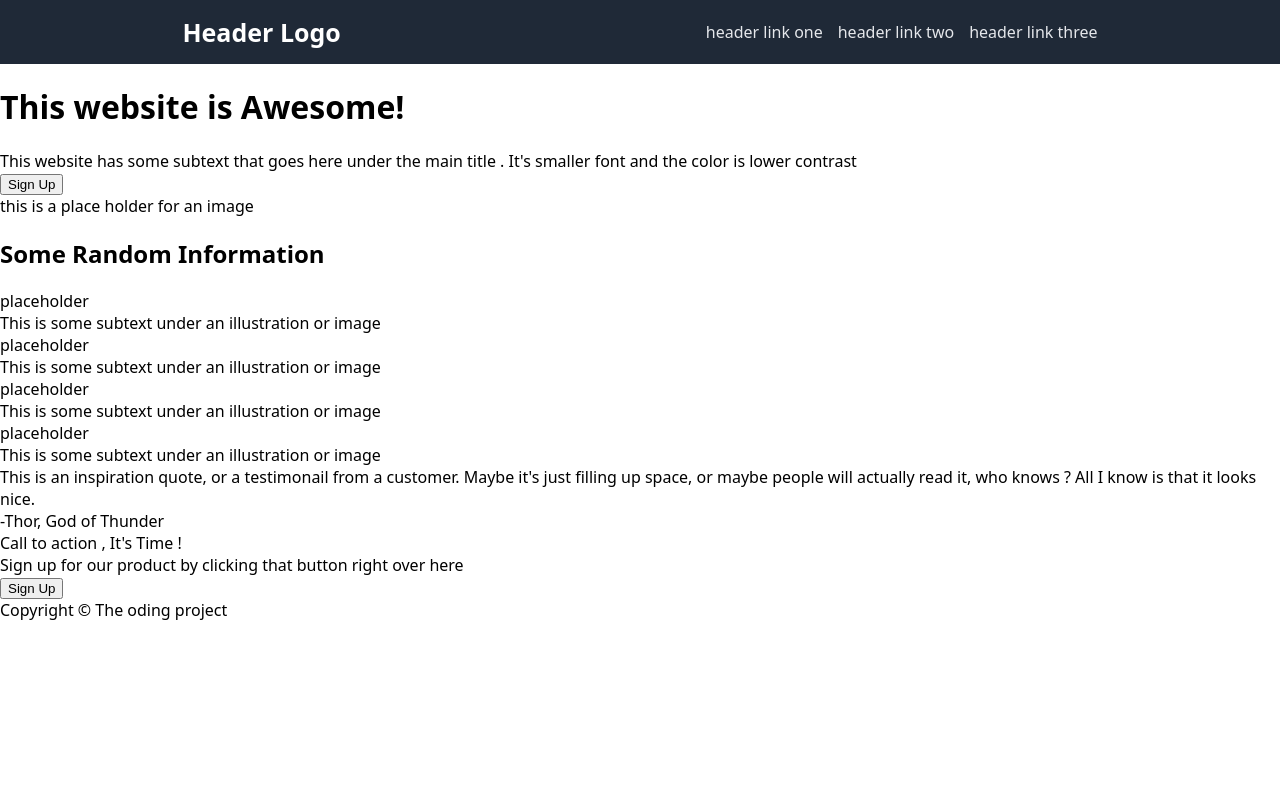
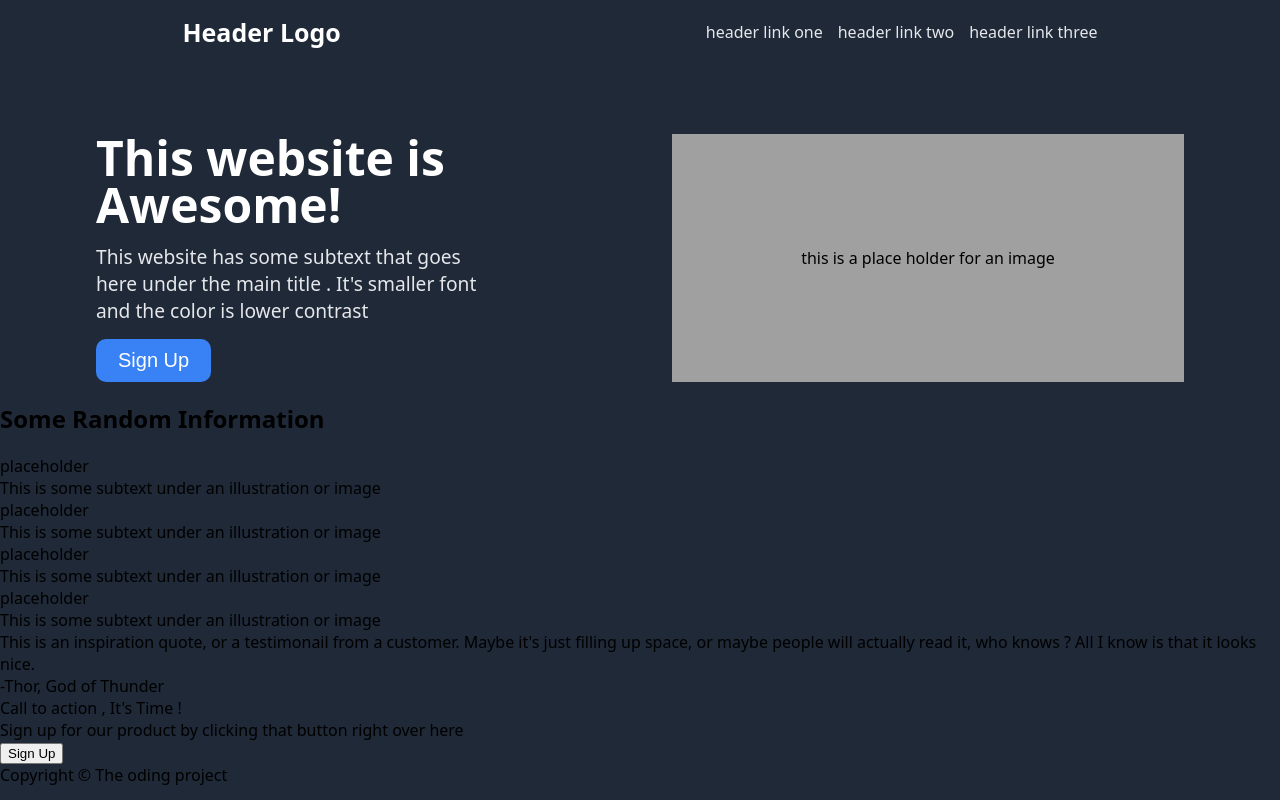
Before and after one commit to ahmedhosssam/landing-page, a plain HTML site: page index.html in a window 1280 px wide. Drawn offline with Linux system fonts and the light colour scheme.

Commit message:
finish awesome-section (I guess)

```diff
--- a/index.html
+++ b/index.html
@@ -19,12 +19,12 @@
 
     <div class="awesome-section">
       <div class="left-sec">
-        <h1>This website is Awesome!</h1>
-        <p>
+        <p>This website is Awesome!</p>
+        <p class="awesome-p">
           This website has some subtext that goes here under the main title .
           It's smaller font and the color is lower contrast
         </p>
-        <button class="awesome-btn">Sign Up</button>
+        <button>Sign Up</button>
       </div>
 
       <div class="right-sec">
--- a/style.css
+++ b/style.css
@@ -5,6 +5,7 @@ html {
 
 body,
 header,
+h1,
 h3,
 p {
   padding: 0;
@@ -14,6 +15,7 @@ p {
 body {
   display: flex;
   flex-direction: column;
+  background-color: #1f2937;
 }
 
 /* -------- Header ---------- */
@@ -41,4 +43,63 @@ header {
 a {
   text-decoration: none;
   color: #e5e7eb;
+  transition: 0.12s all;
 }
+
+header a:hover {
+  color: #3882f6;
+}
+
+/* -------- awesome-section ---------- */
+
+.awesome-section {
+  display: flex;
+  background-color: #1f2937;
+  justify-content: space-around;
+  margin-top: 70px;
+}
+
+.left-sec {
+  display: flex;
+  flex-direction: column;
+  gap: 15px;
+  width: 30%;
+}
+
+.left-sec p:first-child {
+  color: white;
+  font-size: 48px;
+  font-weight: bolder;
+  line-height: 98%;
+}
+
+.awesome-p {
+  color: #e5e7eb;
+  font-size: 120%;
+}
+
+.left-sec button {
+  background-color: #3882f6;
+  color: white;
+  border: none;
+  font-size: 20px;
+  padding: 10px;
+  display: flex;
+  justify-content: center;
+  max-width: 30%;
+  border-radius: 10px;
+  transition: 0.12s all;
+  cursor: pointer;
+}
+
+.left-sec button:hover {
+  max-width: 32%;
+}
+
+.right-sec {
+  background-color: #a0a0a0;
+  display: flex;
+  align-items: center;
+  justify-content: center;
+  width: 40%;
+}
```
